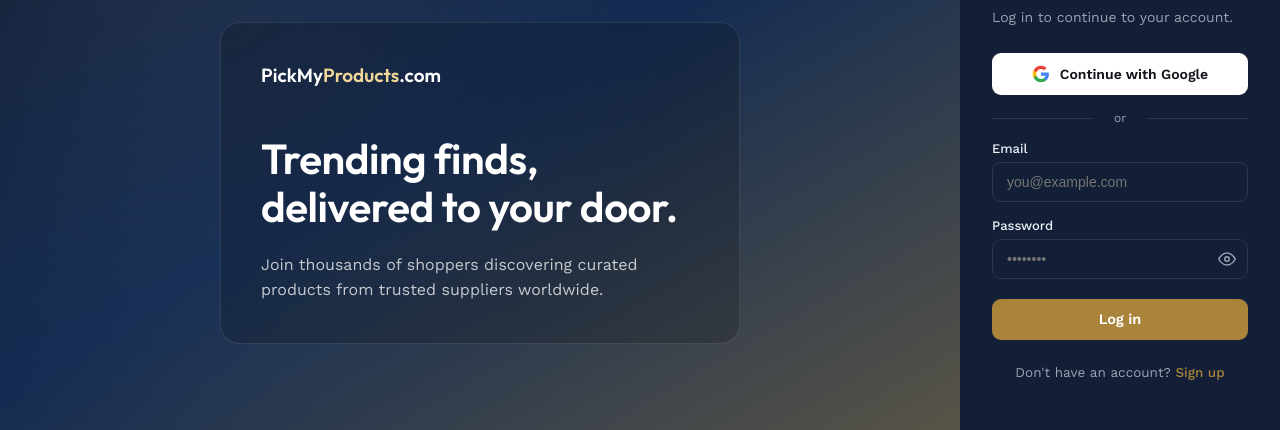
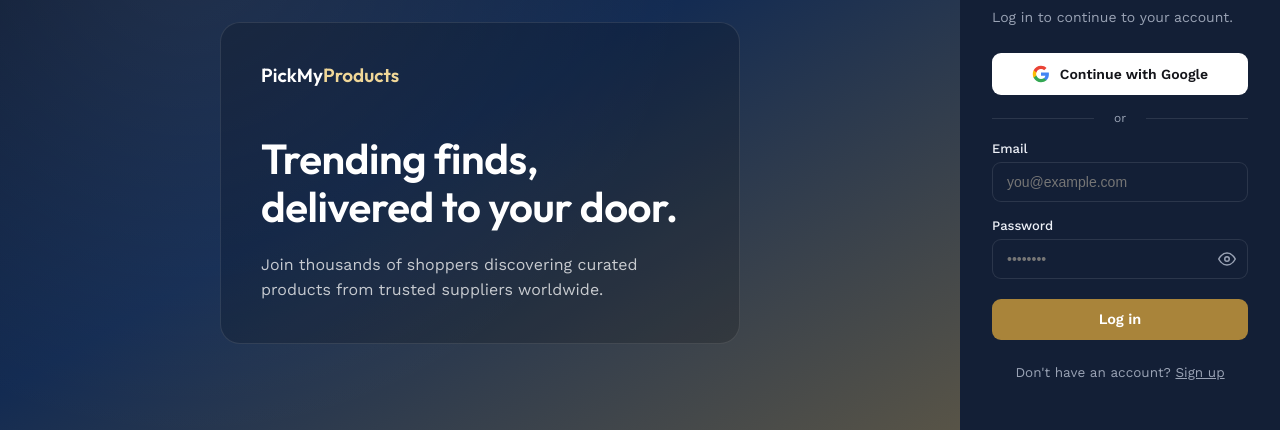
Before and after one commit to graphxdesigns2/pickproducts, a Next.js app: page /login in a window 1280 px wide. Shown: the part 217-647 px from the top of the page. Built offline with nearby package versions, Linux system fonts and the light colour scheme; no server answers.

Commit message:
Fixing auth for .com

```diff
--- a/app/(frontend)/login/page.js
+++ b/app/(frontend)/login/page.js
@@ -15,8 +15,10 @@ export default function LoginPage() {
   const [submitting, setSubmitting] = useState(false);
 
   function handleGoogleSignIn() {
+    if (typeof window === "undefined") return;
+
     const params = new URLSearchParams({
-    client_id: process.env.NEXT_PUBLIC_GOOGLE_CLIENT_ID,
+      client_id: process.env.NEXT_PUBLIC_GOOGLE_CLIENT_ID || "",
       redirect_uri: `${window.location.origin}/api/auth/google/callback`,
       response_type: "code",
       scope: "openid email profile",
@@ -48,7 +50,7 @@ return (
     <div className="auth-page">
       <div className="auth-hero">
         <div className="auth-hero-content">
-          <div className="auth-hero-logo">PickMy<span>Products</span>.com</div>
+          <div className="auth-hero-logo">PickMy<span>Products</span></div>
           <h1>Trending finds, delivered to your door.</h1>
           <p>Join thousands of shoppers discovering curated products from trusted suppliers worldwide.</p>
         </div>
@@ -86,6 +88,7 @@ return (
                   type="text"
                   value={name}
                   onChange={(e) => setName(e.target.value)}
+                  required={mode === "signup"}
                   placeholder="Jeanette Martinez"
                 />
               </div>
@@ -140,12 +143,24 @@ return (
             {mode === "login" ? (
               <>
                 Don't have an account?{" "}
-                <span onClick={() => { setMode("signup"); setError(""); }}>Sign up</span>
+                <button
+                  type="button"
+                  style={{ background: "none", border: "none", padding: 0, font: "inherit", cursor: "pointer", color: "inherit", textDecoration: "underline" }}
+                  onClick={() => { setMode("signup"); setError(""); }}
+                >
+                  Sign up
+                </button>
               </>
             ) : (
               <>
                 Already have an account?{" "}
-                <span onClick={() => { setMode("login"); setError(""); }}>Log in</span>
+                <button
+                  type="button"
+                  style={{ background: "none", border: "none", padding: 0, font: "inherit", cursor: "pointer", color: "inherit", textDecoration: "underline" }}
+                  onClick={() => { setMode("login"); setError(""); }}
+                >
+                  Log in
+                </button>
               </>
             )}
           </p>
```
Also changed, not shown: app/api/auth/google/callback/route.js (+10 -7 lines). Lines whose indentation alone changed are shown as unchanged.
